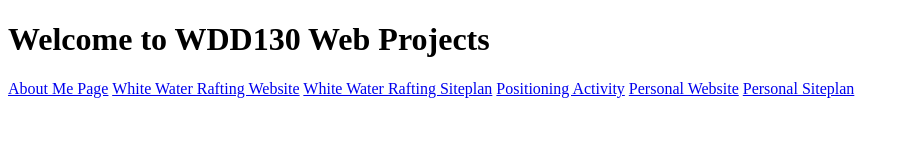
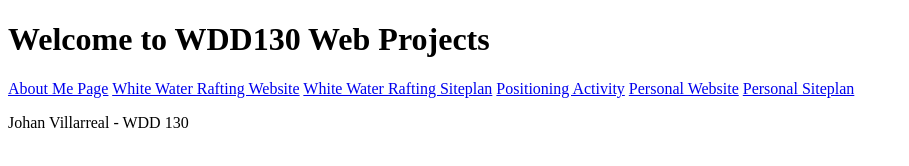
Before and after one commit to JohanMV1/wdd, a plain HTML site: page index.html in a window 1280 px wide. Shown: the whole page, without its empty margins (0-909 px from the left). Drawn offline with Linux system fonts and the light colour scheme.

Commit message:
Added a paragraph

```diff
--- a/index.html
+++ b/index.html
@@ -16,6 +16,7 @@
       <a href="#">Personal Website</a>
       <a href="#">Personal Siteplan</a>
     </nav>
+    <p>Johan Villarreal - WDD 130</p>
 
 
 </body>
```
